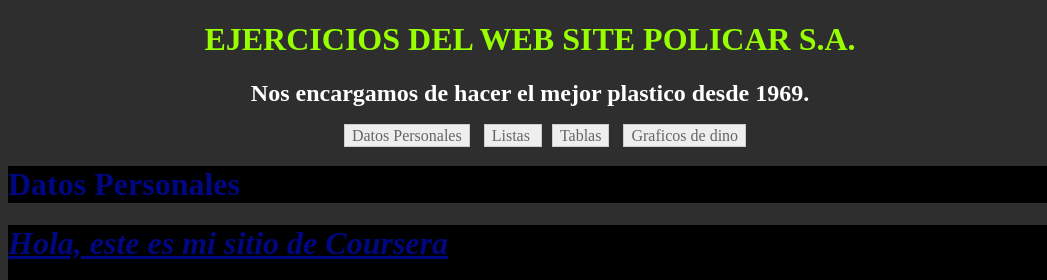
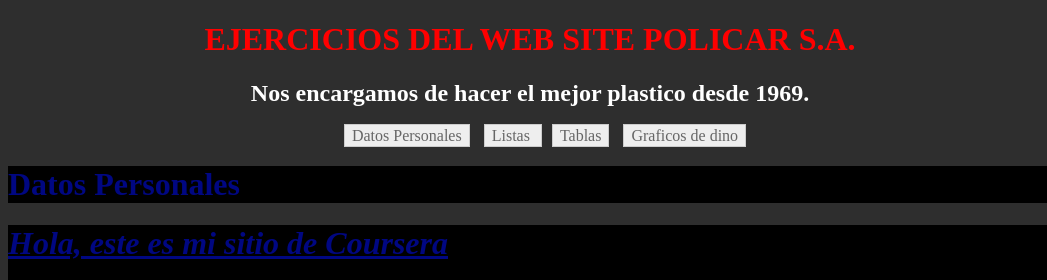
Before and after one commit to jaimebaran130/examen, a plain HTML site: page index.html in a window 1280 px wide. Shown: the top 280 px of the page, 0-1047 px from the left. Drawn offline with Linux system fonts and the light colour scheme.

Commit message:
agrego el index
agrego el index de mi pagina web del ipc

```diff
--- a/index.html
+++ b/index.html
@@ -14,7 +14,7 @@
   <body bgcolor="#2E2E2E" text="white" link="blue" alink="red" vlink="green">
 <header align="center">
     <img src="dos.jpg" align="right" width="220" height="200">
-  <h1 style="color:#98FF00">EJERCICIOS DEL WEB SITE POLICAR S.A.</h1>
+  <h1 style="color:red">EJERCICIOS DEL WEB SITE POLICAR S.A.</h1>
   <h2>Nos encargamos de hacer el mejor plastico desde 1969.</h2>
 
 <div id="navegador">
```
Also changed, not shown: graficos.html (+1 -1 lines), listas.html (+1 -1 lines), tablas.html (+1 -1 lines).
